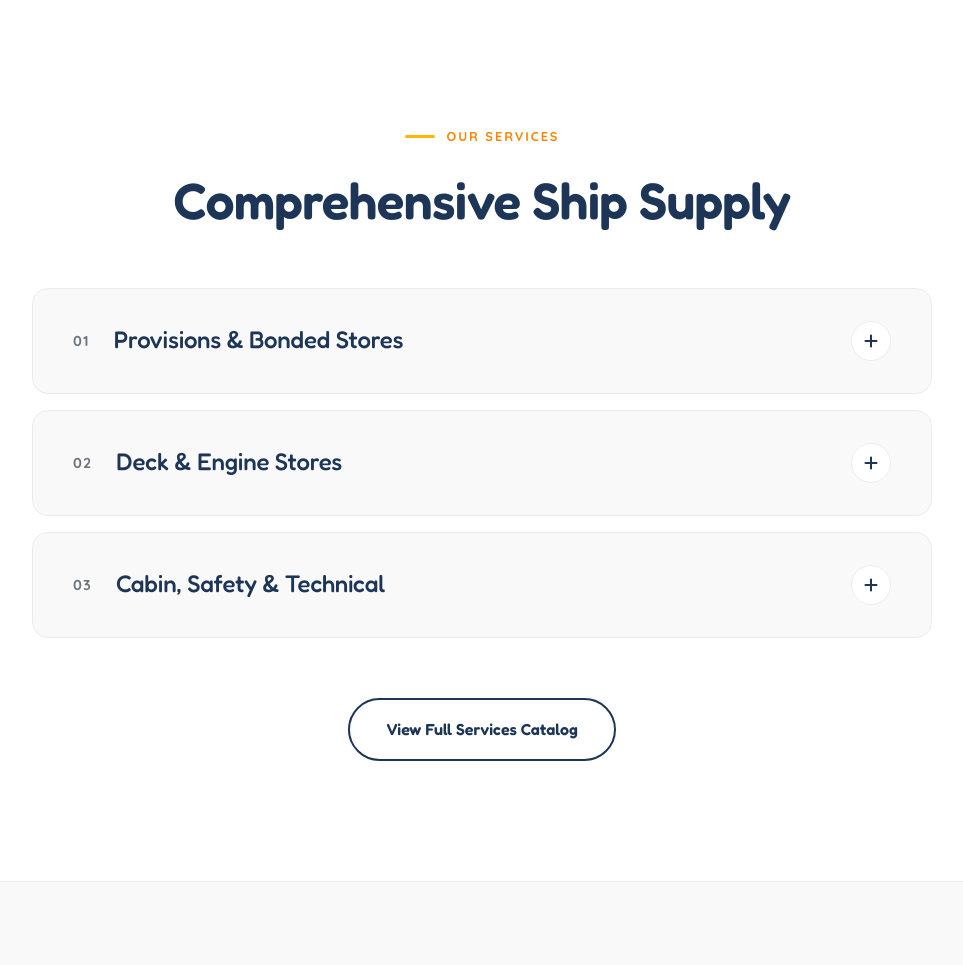
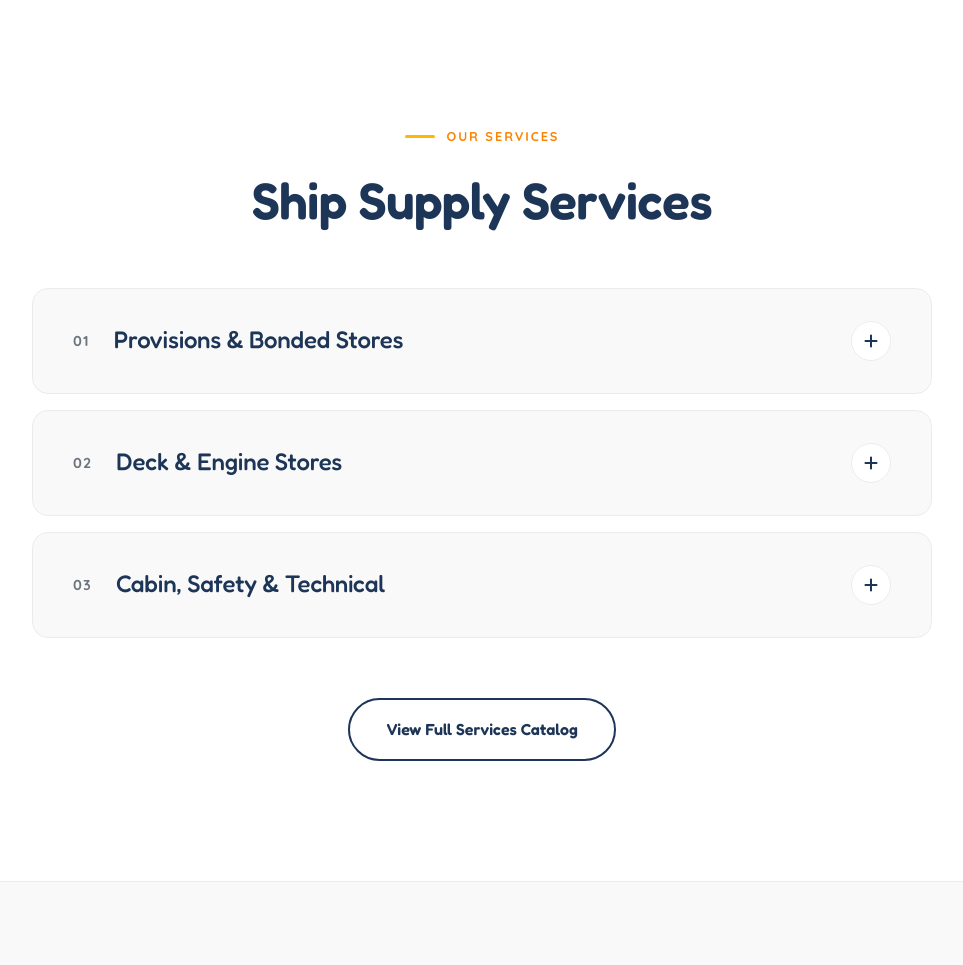
Before and after one commit to Mr-Reyan/temaport, a plain HTML site: page index.html in a window 1280 px wide. Shown: the part 2666-3631 px from the top of the page, without its empty margins (158-1121 px from the left). Drawn offline with Linux system fonts and the light colour scheme.

Commit message:
ship supply servers

```diff
--- a/index.html
+++ b/index.html
@@ -1570,8 +1570,7 @@
 
                 <div class="hero-visual">
                     <div class="hero-image-wrapper">
-                        <img src="assets/imgs/index-hero-center-this-image.jpg"
-                            alt="Port of Tema Vessel">
+                        <img src="assets/imgs/index-hero-center-this-image.jpg" alt="Port of Tema Vessel">
                     </div>
                     <div class="hero-badge">
                         <i class="fas fa-anchor"></i>
@@ -1672,7 +1671,7 @@
             <div class="container">
                 <div class="services-header reveal">
                     <span class="eyebrow" style="justify-content: center;">Our Services</span>
-                    <h2>Comprehensive Ship Supply</h2>
+                    <h2>Ship Supply Services</h2>
                 </div>
 
                 <div class="services-accordion reveal">
@@ -1688,8 +1687,7 @@
                         <div class="service-body">
                             <div class="service-body-content">
                                 <div class="service-image">
-                                    <img src="assets/imgs/services/service-provisions.jpg"
-                                        alt="Provisions">
+                                    <img src="assets/imgs/services/service-provisions.jpg" alt="Provisions">
                                 </div>
                                 <ul class="service-list">
                                     <li>Fresh fruits & vegetables</li>
@@ -1717,8 +1715,7 @@
                         <div class="service-body">
                             <div class="service-body-content">
                                 <div class="service-image">
-                                    <img src="assets/imgs/services/service-deck-stores.jpg"
-                                        alt="Deck & Engine">
+                                    <img src="assets/imgs/services/service-deck-stores.jpg" alt="Deck & Engine">
                                 </div>
                                 <ul class="service-list">
                                     <li>Mooring ropes & synthetic hawsers</li>
@@ -1746,8 +1743,7 @@
                         <div class="service-body">
                             <div class="service-body-content">
                                 <div class="service-image">
-                                    <img src="assets/imgs/services/safety.jpg"
-                                        alt="Cabin, Safety & Tech">
+                                    <img src="assets/imgs/services/safety.jpg" alt="Cabin, Safety & Tech">
                                 </div>
                                 <ul class="service-list">
                                     <li>Bed linens, blankets & pillows</li>
@@ -1800,8 +1796,7 @@
             <div class="footer-grid">
                 <div class="footer-brand">
                     <a class="logo" href="index.html">
-                        <img src="assets/imgs/logo.png" alt="Logo" width="50" height="50"
-                            style="border-radius: 8px;">
+                        <img src="assets/imgs/logo.png" alt="Logo" width="50" height="50" style="border-radius: 8px;">
                         <span class="logo-text">
                             <strong>ShipChandler</strong>
                             <span style="color: var(--primary);">Tema</span>
```
